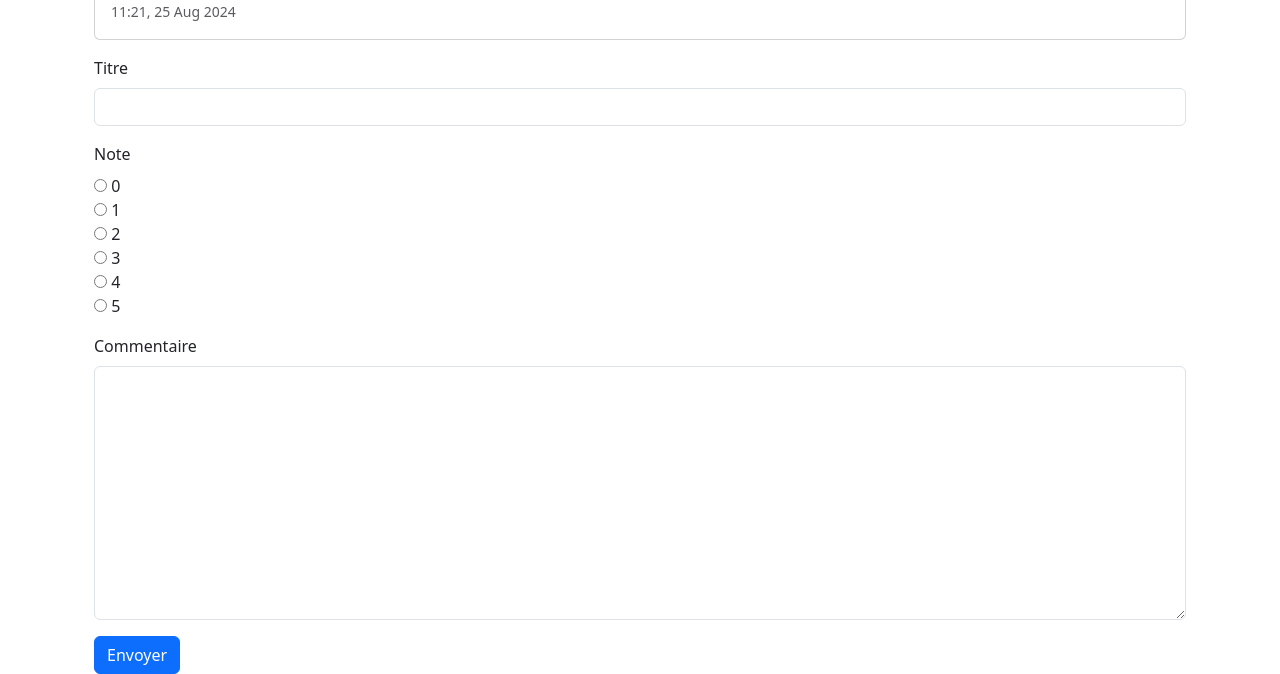
After one commit to lorycarvajol/litreview, a Django app: page /review/create/1/ in a window 1280 px wide. The commit adds this page. Shown: the part 516-1190 px from the top of the page. Run offline with Django 5.2, Linux system fonts and the light colour scheme; a user stored in the database is signed in; data comes from the database, SQL or seed files in the repository; both versions use the stored data as it was after the commit.

Commit message:
response tickets ok

```diff
--- a/book_review/reviews/forms.py
+++ b/book_review/reviews/forms.py
@@ -2,7 +2,18 @@ from django import forms
 from django.contrib.auth.forms import UserCreationForm
 from django.contrib.auth.models import User
 from django.contrib.auth.forms import AuthenticationForm
-from .models import Ticket
+from .models import Review, Ticket
+
+
+class ReviewForm(forms.ModelForm):
+    class Meta:
+        model = Review
+        fields = ["headline", "rating", "body"]
+        widgets = {
+            "headline": forms.TextInput(attrs={"class": "form-control"}),
+            "rating": forms.RadioSelect(choices=[(i, str(i)) for i in range(6)]),
+            "body": forms.Textarea(attrs={"class": "form-control"}),
+        }
 
 
 class TicketForm(forms.ModelForm):
--- /dev/null
+++ b/book_review/reviews/templates/reviews/create_review.html
@@ -0,0 +1,36 @@
+{% extends "base_generic.html" %}
+
+{% block title %}Créer une critique{% endblock %}
+
+{% block content %}
+<div class="container mt-4">
+    <h2>Créer une critique</h2>
+    <div class="card mb-3">
+        <div class="card-body">
+            <h5 class="card-title">{{ ticket.title }}</h5>
+            <p class="card-text">{{ ticket.description }}</p>
+            {% if ticket.image %}
+            <img src="{{ ticket.image.url }}" class="img-fluid rounded" alt="Image du ticket">
+            {% endif %}
+            <p class="card-text"><small class="text-muted">{{ ticket.time_created|date:"H:i, d M Y" }}</small></p>
+        </div>
+    </div>
+
+    <form method="post">
+        {% csrf_token %}
+        <div class="mb-3">
+            <label for="id_headline" class="form-label">Titre</label>
+            {{ form.headline }}
+        </div>
+        <div class="mb-3">
+            <label for="id_rating" class="form-label">Note</label>
+            {{ form.rating }}
+        </div>
+        <div class="mb-3">
+            <label for="id_body" class="form-label">Commentaire</label>
+            {{ form.body }}
+        </div>
+        <button type="submit" class="btn btn-primary">Envoyer</button>
+    </form>
+</div>
+{% endblock %}
--- a/book_review/reviews/urls.py
+++ b/book_review/reviews/urls.py
@@ -1,5 +1,5 @@
 from django.urls import path
-from .views import CustomLoginView, create_ticket, register
+from .views import CustomLoginView, create_review, create_ticket, register
 from django.contrib.auth.views import LogoutView
 from .views import CustomLoginView, register, home_view, custom_logout_view
 
@@ -11,4 +11,7 @@ urlpatterns = [
     path(
         "ticket/create/", create_ticket, name="create_ticket"
     ),  # URL pour créer un ticket
+    path(
+        "review/create/<int:ticket_id>/", create_review, name="create_review"
+    ),  # URL pour créer une critique
 ]
--- a/book_review/reviews/views.py
+++ b/book_review/reviews/views.py
@@ -1,12 +1,31 @@
-from django.shortcuts import render, redirect
+from django.shortcuts import get_object_or_404, render, redirect
 from django.contrib.auth import login
 from django.contrib.auth.views import LoginView
 from django.contrib.auth.decorators import login_required
 from .forms import CustomUserCreationForm  # Corrige l'importation ici
-from .models import Profile, Ticket
+from .models import Profile, Ticket, Review
 from django.contrib.auth import logout
-from django.shortcuts import redirect
-from .forms import TicketForm
+from .forms import TicketForm, ReviewForm
+
+
+@login_required
+def create_review(request, ticket_id):
+    ticket = get_object_or_404(Ticket, id=ticket_id)
+    if request.method == "POST":
+        form = ReviewForm(request.POST)
+        if form.is_valid():
+            review = form.save(commit=False)
+            review.ticket = ticket
+            review.user = request.user
+            review.save()
+            return redirect(
+                "home"
+            )  # Redirige vers la page d'accueil après la création de la critique
+    else:
+        form = ReviewForm()
+    return render(
+        request, "reviews/create_review.html", {"form": form, "ticket": ticket}
+    )
 
 
 @login_required
@@ -41,13 +60,19 @@ class CustomLoginView(LoginView):
 
 @login_required
 def home_view(request):
-    # Récupérer les tickets créés par l'utilisateur connecté
     tickets = Ticket.objects.filter(user=request.user).order_by("-time_created")
-    print(
-        f"User authenticated: {request.user.is_authenticated}"
-    )  # Vérification de l'authentification
+    reviews = Review.objects.filter(user=request.user)
+
+    # Créer une liste de tickets avec la critique associée si elle existe
+    tickets_with_reviews = []
+    for ticket in tickets:
+        ticket_review = reviews.filter(
+            ticket=ticket
+        ).first()  # On suppose qu'un seul review par ticket
+        tickets_with_reviews.append((ticket, ticket_review))
+
     context = {
-        "tickets": tickets,
+        "tickets_with_reviews": tickets_with_reviews,
     }
     return render(request, "reviews/home.html", context)
 
```
Also changed, not shown: book_review/reviews/templates/reviews/home.html (+14 -3 lines), book_review/db.sqlite3, book_review/reviews/templates/reviews/review_form.html (deleted).
